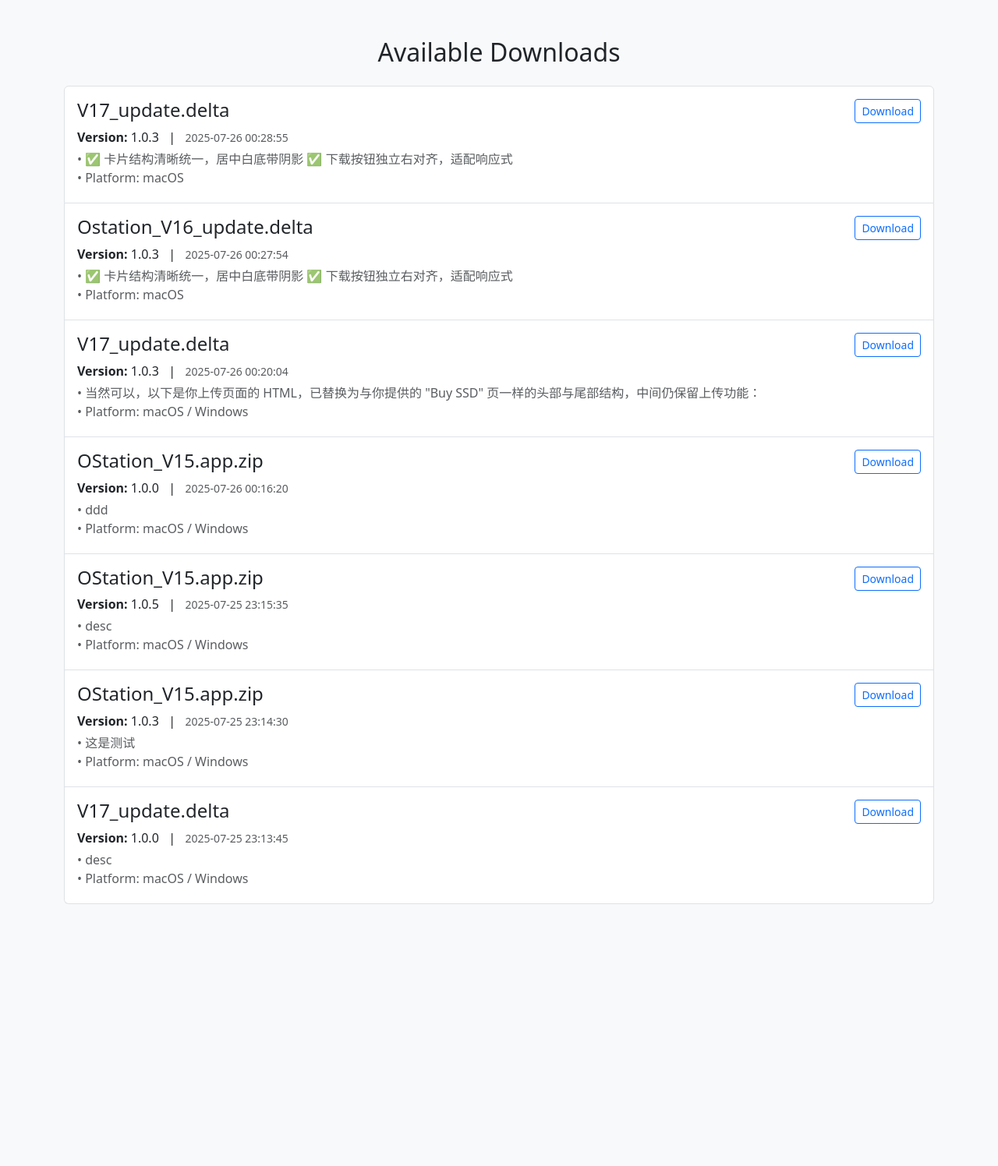
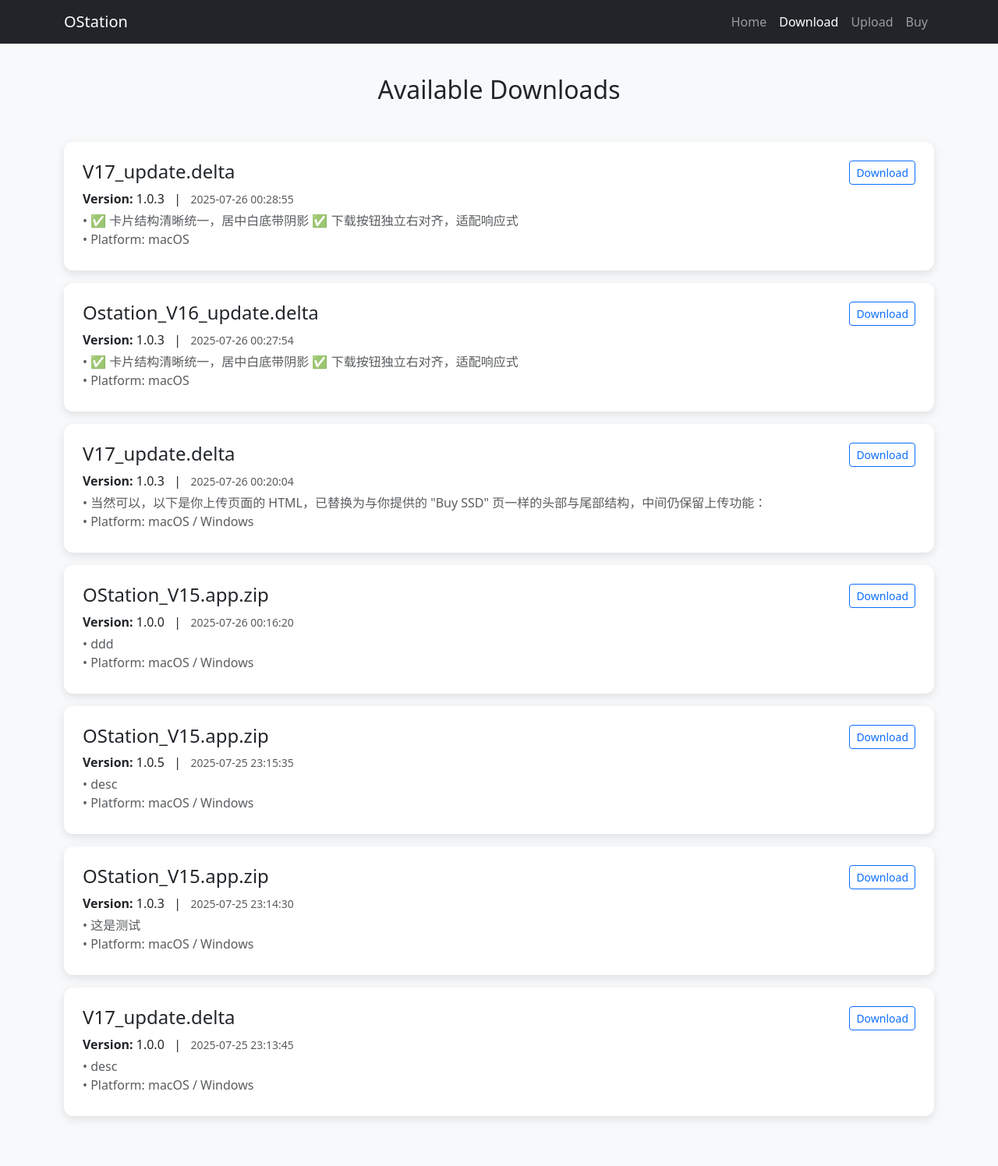
Before and after one commit to xuan139/unigo_website, a Flask app: page /downloads in a window 1280 px wide. Shown: the whole page at 78% size. Before the commit the page ends 1160 px from the top, so only its background shows below. Run offline with Flask 3, Linux system fonts and the light colour scheme; data comes from the database, SQL or seed files in the repository; both versions use the stored data as it was after the commit.

Commit message:
调整了upload 和 download

```diff
--- a/app.py
+++ b/app.py
@@ -111,6 +111,9 @@ def logout():
 # -------------------- 受保护页面 --------------------
 
 @app.route('/upload', methods=['GET', 'POST'])
+@require_auth
+
+
 def upload():
     if request.method == 'POST':
         file = request.files.get('file')
--- a/templates/downloads.html
+++ b/templates/downloads.html
@@ -1,27 +1,68 @@
 <!DOCTYPE html>
 <html lang="en">
 <head>
-  <meta charset="UTF-8">
-  <title>Downloads</title>
+  <meta charset="UTF-8" />
+  <meta name="viewport" content="width=device-width, initial-scale=1" />
+  <title>Downloads - OStation</title>
   <link href="https://cdn.jsdelivr.net/npm/bootstrap@5.3.2/dist/css/bootstrap.min.css" rel="stylesheet" />
+  <style>
+    body {
+      background-color: #f8f9fa;
+      color: #212529;
+    }
+    .download-card {
+      box-shadow: 0 4px 12px rgba(0, 0, 0, 0.1);
+      border-radius: 12px;
+      background: white;
+      padding: 1.5rem;
+      margin-bottom: 1rem;
+    }
+  </style>
 </head>
-<body class="bg-light">
-  <div class="container py-5">
-    <h2 class="mb-4 text-center">Available Downloads</h2>
-    <div class="list-group">
+<body>
+
+<!-- ✅ Navbar -->
+<nav class="navbar navbar-expand-lg navbar-dark bg-dark fixed-top">
+  <div class="container">
+    <a class="navbar-brand" href="/">OStation</a>
+    <button class="navbar-toggler" type="button" data-bs-toggle="collapse" data-bs-target="#navbarNav">
+      <span class="navbar-toggler-icon"></span>
+    </button>
+
+    <div class="collapse navbar-collapse" id="navbarNav">
+      <ul class="navbar-nav ms-auto">
+        <li class="nav-item">
+          <a class="nav-link" href="/">Home</a>
+        </li>
+        <li class="nav-item">
+          <a class="nav-link active" href="/downloads">Download</a>
+        </li>
+        <li class="nav-item">
+          <a class="nav-link" href="/upload">Upload</a>
+        </li>
+        <li class="nav-item">
+          <a class="nav-link" href="/buy">Buy</a>
+        </li>
+      </ul>
+    </div>
+  </div>
+</nav>
+
+<!-- ✅ Downloads Section -->
+<div class="container py-5 mt-5">
+  <h2 class="mb-5 text-center">Available Downloads</h2>
+
   {% for file in files %}
-      <div class="list-group-item py-3">
-        <div class="d-flex justify-content-between align-items-start flex-wrap">
+  <div class="download-card">
+    <div class="d-flex justify-content-between flex-wrap align-items-start">
 
-          <!-- 左侧信息 -->
-          <div class="flex-grow-1">
+      <!-- 文件信息 -->
+      <div class="flex-grow-1 pe-3">
         <h4 class="mb-2">{{ file.name }}</h4>
-
         <div class="mb-1">
           <strong>Version:</strong> {{ file.version }} &nbsp; | &nbsp;
           <small class="text-muted">{{ file.date }}</small>
         </div>
-
         <p class="mb-1 text-muted">
           • {{ file.desc }}<br>
           • Platform: {{ file.platform }}
@@ -29,14 +70,15 @@
       </div>
 
       <!-- 下载按钮 -->
-          <div class="mt-2 mt-md-0">
+      <div class="text-end mt-3 mt-md-0">
         <a class="btn btn-sm btn-outline-primary" href="/uploads/{{ file.name }}">Download</a>
       </div>
     </div>
   </div>
-
   {% endfor %}
 </div>
-  </div>
+
+<!-- ✅ Bootstrap JS -->
+<script src="https://cdn.jsdelivr.net/npm/bootstrap@5.3.2/dist/js/bootstrap.bundle.min.js"></script>
 </body>
 </html>
```
Also changed, not shown: templates/upload.html (+59 -7 lines), db/crm.db. Lines whose indentation alone changed are shown as unchanged.
